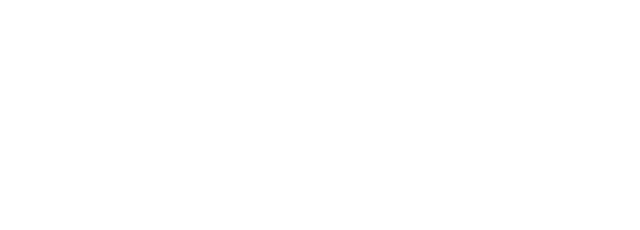
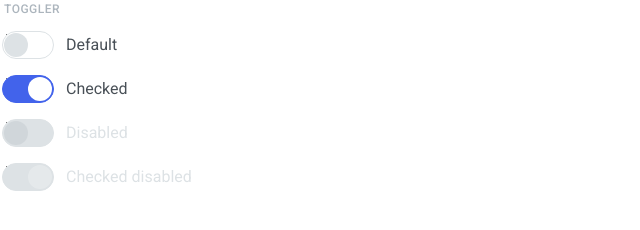
Before and after one commit to js-tasks-ru/htmlcss-20210409_alexandertrandyshev, a website: page 07-lection5/03-toggler/index.html in a window 1280 px wide. Shown: the whole page, without its empty margins (0-640 px from the left). Drawn offline with Linux system fonts and the light colour scheme.

Commit message:
Added solution for task: Toggler

```diff
--- /dev/null
+++ b/07-lection5/03-toggler/index.css
@@ -0,0 +1,28 @@
+html, body {
+    margin: 0;
+    height: 100%;
+}
+
+p {
+    margin: 0;
+}
+
+.form__control {
+    margin-bottom: 16px;
+}
+
+.form__fieldset {
+    border: none;
+    padding: 0;
+}
+
+.form__legend {
+    display: block;
+    margin-bottom: 13px;
+    font-weight: 500;
+    font-size: 12px;
+    line-height: 18px;
+    letter-spacing: 0.04em;
+    text-transform: uppercase;
+    color: #ACB5BD;
+}
--- a/07-lection5/03-toggler/index.html
+++ b/07-lection5/03-toggler/index.html
@@ -2,10 +2,51 @@
 <!-- Страница с кнопкой переключения -->
 <html lang="ru">
     <head>
+        <link rel="stylesheet" href="./index.css">
         <link rel="stylesheet" href="../../assets/css/main.css">
         <link rel="stylesheet" href="./toggler.css">
     </head>
     <body>
-
+        <form class="form">
+            <fieldset class="form__fieldset">
+                <legend class="form__legend">toggler</legend>
+                <label class="toggler form__control">
+                    <input type="checkbox" class="toggler__input" name="toggler" value="1">
+                    <div class="toggler__state">
+                        <div class="toggler__control">
+                            <div class="toggler__round"></div>
+                        </div>
+                        <p class="toggler__legend">Default</p>
+                    </div>
+                </label>
+                <label class="toggler form__control">
+                    <input type="checkbox" class="toggler__input" name="toggler" value="2" checked>
+                    <div class="toggler__state">
+                        <div class="toggler__control">
+                            <div class="toggler__round"></div>
+                        </div>
+                        <p class="toggler__legend">Checked</p>
+                    </div>
+                </label>
+                <label class="toggler form__control">
+                    <input type="checkbox" class="toggler__input" name="toggler" value="3" disabled>
+                    <div class="toggler__state">
+                        <div class="toggler__control">
+                            <div class="toggler__round"></div>
+                        </div>
+                        <p class="toggler__legend">Disabled</p>
+                    </div>
+                </label>
+                <label class="toggler form__control">
+                    <input type="checkbox" class="toggler__input" name="toggler2" value="4" disabled checked>
+                    <div class="toggler__state">
+                        <div class="toggler__control">
+                            <div class="toggler__round"></div>
+                        </div>
+                        <p class="toggler__legend">Checked disabled</p>
+                    </div>
+                </label>
+            </fieldset>
+        </form>
     </body>
 </html>
--- a/07-lection5/03-toggler/toggler.css
+++ b/07-lection5/03-toggler/toggler.css
@@ -0,0 +1,79 @@
+.toggler {
+    display: block;
+}
+
+.toggler__input {
+    display: block;
+    position: absolute;
+    width: 1px;
+    height: 1px;
+    opacity: 1;
+    pointer-events: none;
+    outline: none;
+}
+
+.toggler__state {
+    display: flex;
+    justify-content: flex-start;
+    align-items: center;
+    cursor: pointer;
+}
+
+.toggler__legend {
+    font-size: 16px;
+    line-height: 24px;
+    color: #495057;
+    margin-left: 12px;
+}
+
+.toggler__control {
+    position: relative;
+    width: 52px;
+    height: 28px;
+    box-sizing: border-box;
+    border: 1px solid #DDE2E5;
+    border-radius: 100px;
+}
+
+.toggler__round {
+    position: absolute;
+    width: 24px;
+    height: 24px;
+    left: 1px;
+    top: 1px;
+    background: #DDE2E5;
+    border-radius: 50%;
+}
+
+.toggler__input:focus ~ .toggler__state .toggler__legend {
+    text-decoration: underline;
+}
+
+.toggler__input:disabled ~ .toggler__state {
+    cursor: not-allowed;
+}
+
+.toggler__input:disabled ~ .toggler__state .toggler__control .toggler__round {
+    background: #ACB5BD;
+    opacity: 0.25;
+}
+
+.toggler__input:checked ~ .toggler__state .toggler__control {
+    background-color: #4263EB;
+    border-color: #4263EB;
+}
+
+.toggler__input:checked ~ .toggler__state .toggler__control .toggler__round {
+    left: unset;
+    right: 1px;
+    background: #FFFFFF;
+}
+
+.toggler__input:disabled ~ .toggler__state .toggler__control {
+    background: #DDE2E5;
+    border-color: #DDE2E5;
+}
+
+.toggler__input:disabled ~ .toggler__state .toggler__legend {
+    color: #DDE2E5;
+}
```
